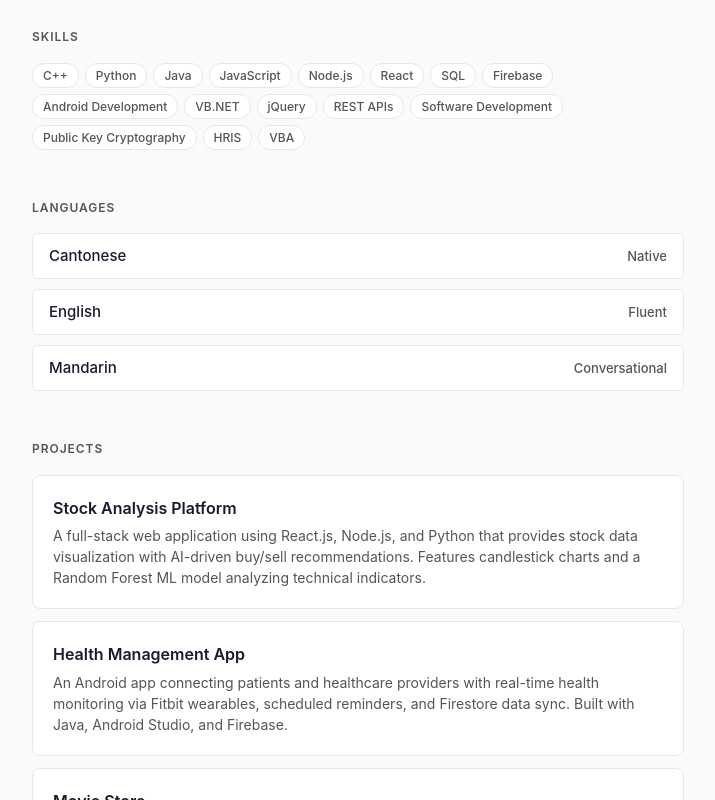
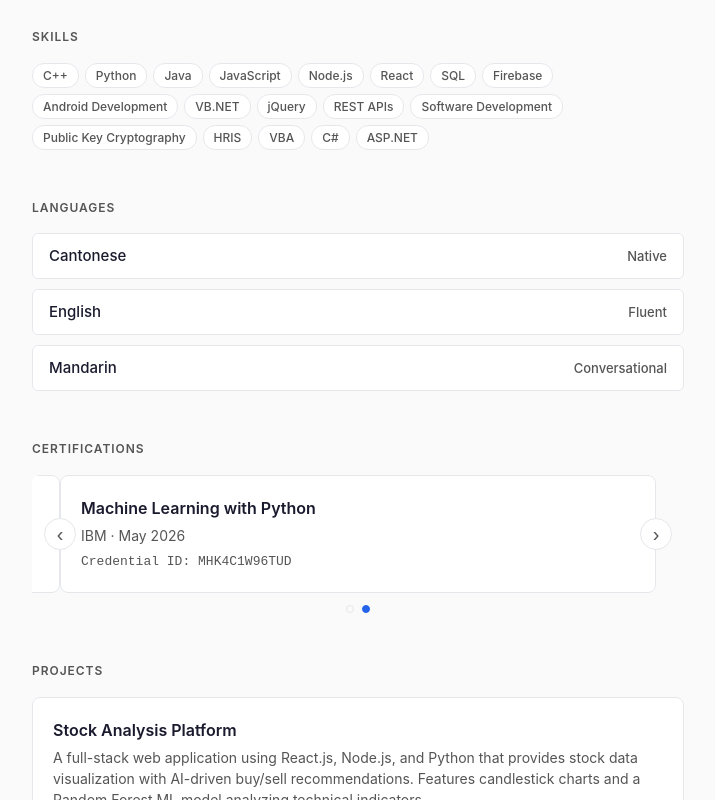
Before and after one commit to alesscyc/about-me, a React (Vite) app: page / in a window 1280 px wide. Shown: the part 1600-2400 px from the top of the page, without its empty margins (282-997 px from the left). Built offline with nearby package versions, Linux system fonts and the light colour scheme.

Commit message:
Add certifications carousel, update Merit job skills and bio

```diff
--- a/src/App.css
+++ b/src/App.css
@@ -289,6 +289,125 @@
   color: var(--color-accent);
 }
 
+/* Certifications */
+.cert-wrapper {
+  position: relative;
+  overflow: hidden;
+  border-radius: 8px;
+  padding: 0 28px;
+}
+
+.cert-carousel {
+  position: relative;
+  overflow: visible;
+}
+
+.cert-track {
+  display: flex;
+  transition: transform 0.4s ease;
+}
+
+.cert-item {
+  flex: 0 0 100%;
+  min-width: 100%;
+  background: var(--color-surface);
+  border: 1px solid var(--color-border);
+  border-radius: 8px;
+  padding: 20px;
+  transition: border-color 0.2s, box-shadow 0.2s;
+}
+
+.cert-item:hover {
+  border-color: var(--color-accent);
+  box-shadow: 0 2px 8px rgba(37, 99, 235, 0.08);
+}
+
+.cert-item h3 {
+  font-size: 1rem;
+  font-weight: 600;
+  margin-bottom: 4px;
+}
+
+.cert-item h3 a {
+  color: var(--color-text);
+}
+
+.cert-item h3 a:hover {
+  color: var(--color-accent);
+}
+
+.cert-meta {
+  font-size: 0.875rem;
+  color: var(--color-text-secondary);
+  margin-bottom: 4px;
+}
+
+.cert-id {
+  font-size: 0.8125rem;
+  color: var(--color-text-secondary);
+  font-family: var(--font-mono);
+}
+
+.cert-nav {
+  position: absolute;
+  top: 50%;
+  transform: translateY(-50%);
+  width: 32px;
+  height: 32px;
+  display: flex;
+  align-items: center;
+  justify-content: center;
+  background: var(--color-surface);
+  border: 1px solid var(--color-border);
+  border-radius: 50%;
+  color: var(--color-text-secondary);
+  font-size: 1.25rem;
+  line-height: 1;
+  cursor: pointer;
+  transition: border-color 0.2s, color 0.2s, background 0.2s;
+  z-index: 2;
+}
+
+.cert-nav:hover {
+  border-color: var(--color-accent);
+  color: var(--color-accent);
+}
+
+.cert-nav-prev {
+  left: -16px;
+}
+
+.cert-nav-next {
+  right: -16px;
+}
+
+.cert-dots {
+  display: flex;
+  justify-content: center;
+  gap: 8px;
+  margin-top: 12px;
+}
+
+.cert-dot {
+  width: 8px;
+  height: 8px;
+  border-radius: 50%;
+  border: 1px solid var(--color-border);
+  background: transparent;
+  cursor: pointer;
+  transition: border-color 0.2s, background 0.2s;
+  padding: 0;
+}
+
+.cert-dot.active {
+  background: var(--color-accent);
+  border-color: var(--color-accent);
+}
+
+.cert-dot:hover {
+  border-color: var(--color-accent);
+}
+
 /* Footer */
 .footer {
   text-align: center;
--- a/src/App.jsx
+++ b/src/App.jsx
@@ -7,6 +7,7 @@ import Experience from './components/Experience'
 import Education from './components/Education'
 import Skills from './components/Skills'
 import Languages from './components/Languages'
+import Certifications from './components/Certifications'
 import Projects from './components/Projects'
 import SocialLinks from './components/SocialLinks'
 import LanguageToggle from './components/LanguageToggle'
@@ -27,6 +28,7 @@ function App() {
         <Education />
         {p.skills && <Skills />}
         <Languages />
+        <Certifications />
         <Projects />
         <SocialLinks />
       </main>
--- /dev/null
+++ b/src/components/Certifications.jsx
@@ -0,0 +1,108 @@
+import { useState, useEffect, useCallback } from 'react'
+import { useTranslation } from 'react-i18next'
+import { useProfile } from '../i18n/useProfile'
+
+function Certifications() {
+  const { t } = useTranslation()
+  const p = useProfile()
+  const [current, setCurrent] = useState(0)
+  const [isHovered, setIsHovered] = useState(false)
+
+  if (!p.certifications || p.certifications.length === 0) return null
+
+  const total = p.certifications.length
+
+  const goNext = useCallback(() => {
+    setCurrent((prev) => (prev + 1) % total)
+  }, [total])
+
+  const goPrev = useCallback(() => {
+    setCurrent((prev) => (prev - 1 + total) % total)
+  }, [total])
+
+  const goTo = useCallback((index) => {
+    setCurrent(index)
+  }, [])
+
+  useEffect(() => {
+    if (total <= 1 || isHovered) return
+
+    const interval = setInterval(goNext, 5000)
+    return () => clearInterval(interval)
+  }, [total, isHovered, goNext])
+
+  const showNav = total > 1
+
+  return (
+    <section className="section">
+      <h2 className="section-title">{t('certifications')}</h2>
+      <div
+        className="cert-wrapper"
+        onMouseEnter={() => setIsHovered(true)}
+        onMouseLeave={() => setIsHovered(false)}
+      >
+        <div className="cert-carousel">
+          <div
+            className="cert-track"
+            style={{ transform: `translateX(-${current * 100}%)` }}
+          >
+            {p.certifications.map((cert, i) => (
+              <div key={i} className="cert-item">
+                <h3>
+                  {cert.url ? (
+                    <a href={cert.url} target="_blank" rel="noopener noreferrer">
+                      {cert.name}
+                    </a>
+                  ) : (
+                    cert.name
+                  )}
+                </h3>
+                <p className="cert-meta">{cert.issuer} &middot; {cert.date}</p>
+                {cert.credentialId && (
+                  <p className="cert-id">Credential ID: {cert.credentialId}</p>
+                )}
+              </div>
+            ))}
+          </div>
+
+          {showNav && (
+            <>
+              <button
+                type="button"
+                className="cert-nav cert-nav-prev"
+                onClick={goPrev}
+                aria-label="Previous certification"
+              >
+                &#8249;
+              </button>
+              <button
+                type="button"
+                className="cert-nav cert-nav-next"
+                onClick={goNext}
+                aria-label="Next certification"
+              >
+                &#8250;
+              </button>
+            </>
+          )}
+        </div>
+
+        {showNav && (
+          <div className="cert-dots">
+            {p.certifications.map((_, i) => (
+              <button
+                key={i}
+                type="button"
+                className={`cert-dot ${i === current ? 'active' : ''}`}
+                onClick={() => goTo(i)}
+                aria-label={`Go to certification ${i + 1}`}
+              />
+            ))}
+          </div>
+        )}
+      </div>
+    </section>
+  )
+}
+
+export default Certifications
--- a/src/data/profile.js
+++ b/src/data/profile.js
@@ -8,13 +8,13 @@ export const profile = {
   email: "you@example.com",
   avatar: "/avatar.jpeg",
   openToWork: true,
-  skills: ["C++", "Python", "Java", "JavaScript", "Node.js", "React", "SQL", "Firebase", "Android Development", "VB.NET", "jQuery", "REST APIs", "Software Development", "Public Key Cryptography", "HRIS", "VBA"],
+  skills: ["C++", "Python", "Java", "JavaScript", "Node.js", "React", "SQL", "Firebase", "Android Development", "VB.NET", "jQuery", "REST APIs", "Software Development", "Public Key Cryptography", "HRIS", "VBA", "C#", "ASP.NET"],
 
   // ── English ──
   tagline: "Software Engineer & Problem Solver",
   location: "Hong Kong",
   bio: [
-    "Software Engineer currently at Merit Entrepreneur Limited, working with Microsoft SQL Server and jQuery. Previously gained industry experience as a Student Programmer at St. Teresa's Hospital, building internal tools with VB.NET and SQL Server.",
+    "Software Engineer currently at Merit Entrepreneur Limited, building Human Resources Information Systems (HRIS) with jQuery and ASP.NET. Previously gained industry experience as a Student Programmer at St. Teresa's Hospital, building internal tools with VB.NET and SQL Server.",
     "I hold a BSc in Computer Science from City University of Hong Kong (2025) and an Associate of Science in Information Systems Development from UOW College Hong Kong (2023). My project work spans full-stack web applications, Android mobile development, and health tech — from a stock analysis platform with AI-powered trade signals to a Fitbit-integrated health management app.",
     "I'm based in Hong Kong and actively seeking opportunities where I can apply my skills in software development, problem-solving, and building products that make an impact.",
   ],
@@ -23,7 +23,7 @@ export const profile = {
   tagline_zh: "軟體工程師 & 問題解決者",
   location_zh: "香港",
   bio_zh: [
-    "現任 Merit Entrepreneur Limited 軟體工程師，使用 Microsoft SQL Server 和 jQuery 進行開發。此前於聖德肋撒醫院擔任學生程式員，使用 VB.NET 和 SQL Server 建立內部工具。",
+    "現任 Merit Entrepreneur Limited 軟體工程師，使用 jQuery 和 ASP.NET 建構人力資源資訊系統 (HRIS)。此前於聖德肋撒醫院擔任學生程式員，使用 VB.NET 和 SQL Server 建立內部工具。",
     "持有香港城市大學計算機科學學士學位（2025年）及香港伍倫貢學院資訊系統開發副學士學位（2023年）。專案經驗涵蓋全端網頁應用程式、Android 手機開發和健康科技——從具備 AI 交易訊號的股票分析平台，到整合 Fitbit 的健康管理應用程式。",
     "現居香港，積極尋找能運用軟體開發、問題解決能力的機會，期望建立具影響力的產品。",
   ],
@@ -35,7 +35,7 @@ export const profile = {
       period: "Feb 2026 – Present",
       type: "Full-time",
       type_zh: "全職",
-      skills: ["Microsoft SQL Server", "jQuery", "HRIS"],
+      skills: ["jQuery", "Human Resources Information Systems (HRIS)", "JavaScript", "C#", "ASP.NET"],
     },
     {
       role: "Student Programmer",
@@ -97,6 +97,25 @@ export const profile = {
     { name: "Mandarin", level: "Conversational", level_zh: "會話" },
   ],
 
+  certifications: [
+    {
+      name: "Introduction to Deep Learning & Neural Networks with Keras",
+      issuer: "IBM",
+      date: "Jun 2026",
+      date_zh: "2026年6月",
+      credentialId: "BWHBUSBAS3O4",
+      url: "https://www.coursera.org/account/accomplishments/records/BWHBUSBAS3O4",
+    },
+    {
+      name: "Machine Learning with Python",
+      issuer: "IBM",
+      date: "May 2026",
+      date_zh: "2026年5月",
+      credentialId: "MHK4C1W96TUD",
+      url: "https://www.coursera.org/account/accomplishments/records/MHK4C1W96TUD",
+    },
+  ],
+
   socials: [
     { label: "GitHub", url: "https://github.com/alesscyc" },
     { label: "LinkedIn", url: "https://www.linkedin.com/in/ying-chi-chow-07239a321/" },
--- a/src/i18n/locales/en.json
+++ b/src/i18n/locales/en.json
@@ -6,6 +6,7 @@
   "languages": "Languages",
   "projects": "Projects",
   "connect": "Connect",
+  "certifications": "Certifications",
   "footer": "Built with Vite & React.",
   "openToWork": "Open to Work",
   "switchLang": "中文"
--- a/src/i18n/locales/zh.json
+++ b/src/i18n/locales/zh.json
@@ -6,6 +6,7 @@
   "languages": "語言能力",
   "projects": "專案項目",
   "connect": "聯絡方式",
+  "certifications": "專業認證",
   "footer": "使用 Vite 和 React 建構。",
   "openToWork": "求職中",
   "switchLang": "EN"
```
